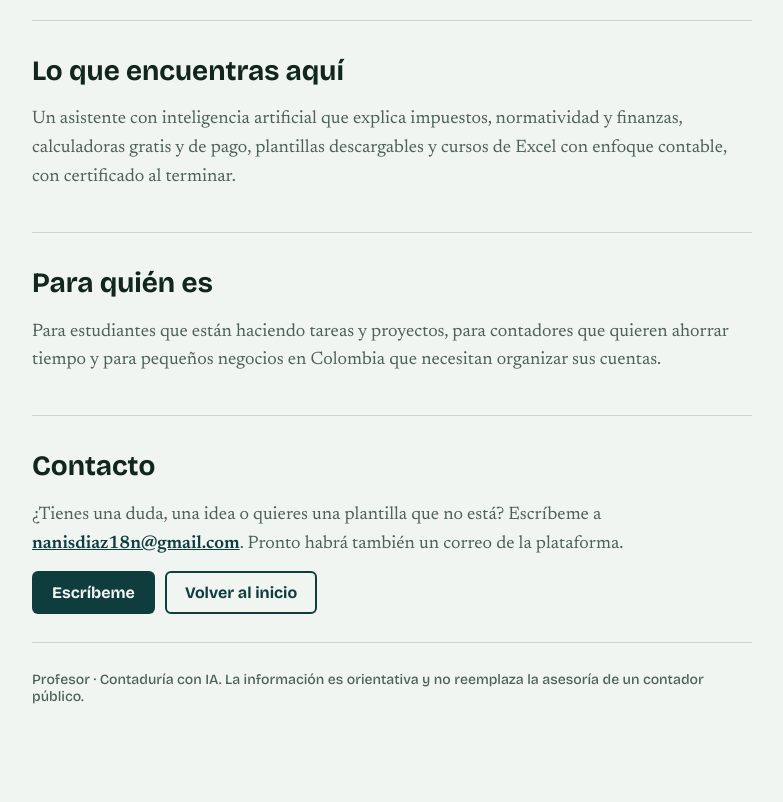
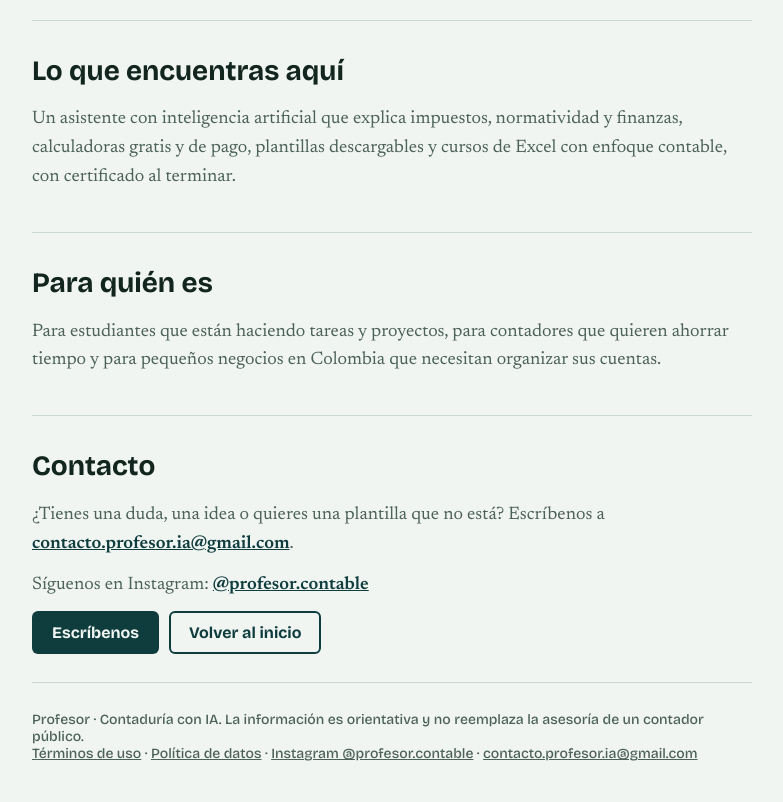
Before and after one commit to yalithbeltran84-sudo/Profesor, a plain HTML site: page quien-soy.html in a window 1280 px wide. Shown: the part 906-1708 px from the top of the page, without its empty margins (248-1031 px from the left). Before the commit the page ends 1651 px from the top, so only its background shows below. Drawn offline with nearby package versions, Linux system fonts and the light colour scheme.

Commit message:
Update quien-soy.html

```diff
--- a/quien-soy.html
+++ b/quien-soy.html
@@ -30,7 +30,7 @@ section p{margin:0 0 12px;color:var(--mute)}
 .btn{margin-right:10px}
 .mail{color:var(--green);font-weight:600;overflow-wrap:anywhere}
 .btn{display:inline-block;background:var(--green);color:var(--on);padding:12px 20px;border-radius:6px;font:700 16px "Bricolage Grotesque",sans-serif;text-decoration:none}
-footer{padding:28px 0 40px;border-top:1px solid var(--line);color:var(--mute);font:14px "Bricolage Grotesque",sans-serif}
+footer a{color:var(--mute)}footer{padding:28px 0 40px;border-top:1px solid var(--line);color:var(--mute);font:14px "Bricolage Grotesque",sans-serif}
 </style>
 </head>
 <body>
@@ -60,11 +60,12 @@ footer{padding:28px 0 40px;border-top:1px solid var(--line);color:var(--mute);fo
 
 <section>
 <h2>Contacto</h2>
-<p>¿Tienes una duda, una idea o quieres una plantilla que no está? Escríbeme a <a class="mail" href="mailto:nanisdiaz18n@gmail.com?subject=Consulta%20desde%20Profesor">nanisdiaz18n@gmail.com</a>. Pronto habrá también un correo de la plataforma.</p>
-<a class="btn" href="mailto:nanisdiaz18n@gmail.com?subject=Consulta%20desde%20Profesor">Escríbeme</a><a class="btn" href="index.html" style="background:transparent;color:var(--green);border:2px solid var(--green);padding:10px 18px">Volver al inicio</a>
+<p>¿Tienes una duda, una idea o quieres una plantilla que no está? Escríbenos a <a class="mail" href="mailto:contacto.profesor.ia@gmail.com?subject=Consulta%20desde%20Profesor">contacto.profesor.ia@gmail.com</a>.</p>
+<p>Síguenos en Instagram: <a class="mail" href="https://www.instagram.com/profesor.contable/" target="_blank" rel="noopener">@profesor.contable</a></p>
+<a class="btn" href="mailto:contacto.profesor.ia@gmail.com?subject=Consulta%20desde%20Profesor">Escríbenos</a><a class="btn" href="index.html" style="background:transparent;color:var(--green);border:2px solid var(--green);padding:10px 18px">Volver al inicio</a>
 </section>
 
-<footer>Profesor · Contaduría con IA. La información es orientativa y no reemplaza la asesoría de un contador público.</footer>
+<footer>Profesor · Contaduría con IA. La información es orientativa y no reemplaza la asesoría de un contador público.<br><a href="terminos.html">Términos de uso</a> · <a href="privacidad.html">Política de datos</a> · <a href="https://www.instagram.com/profesor.contable/" target="_blank" rel="noopener">Instagram @profesor.contable</a> · <a href="mailto:contacto.profesor.ia@gmail.com">contacto.profesor.ia@gmail.com</a></footer>
 </div>
 </body>
 </html>
```
